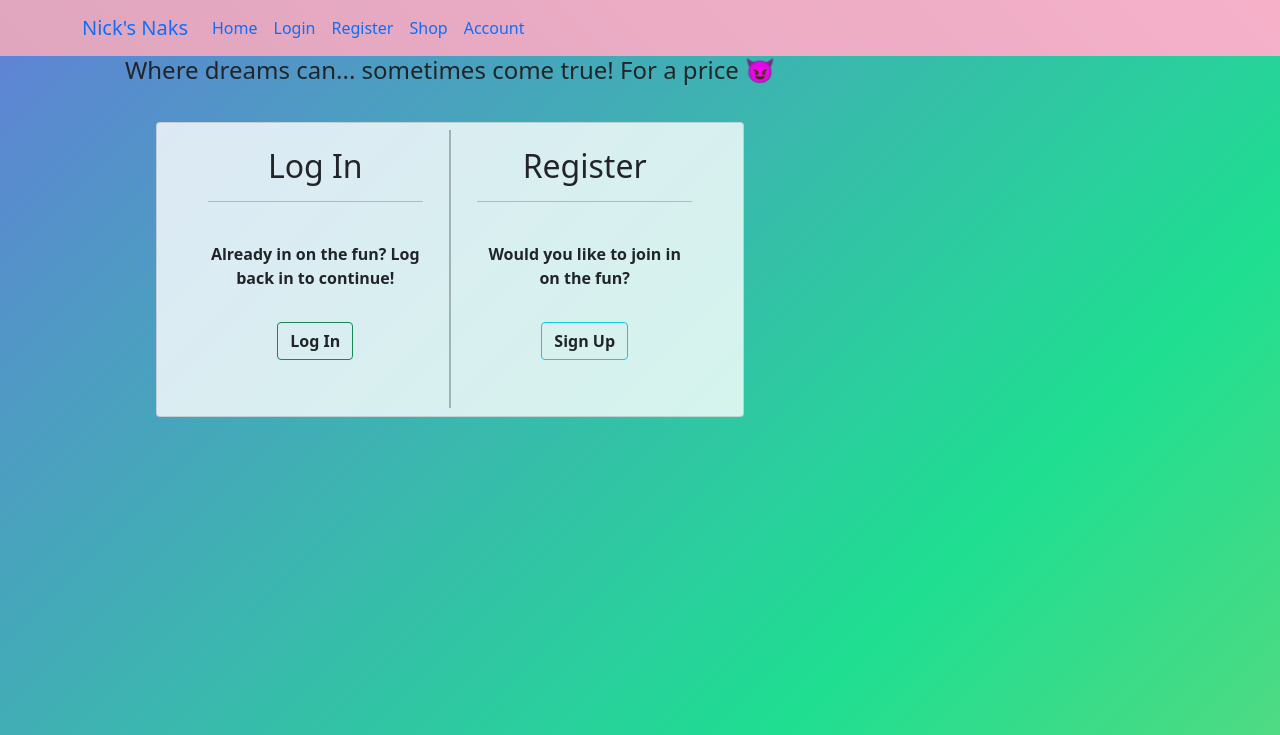
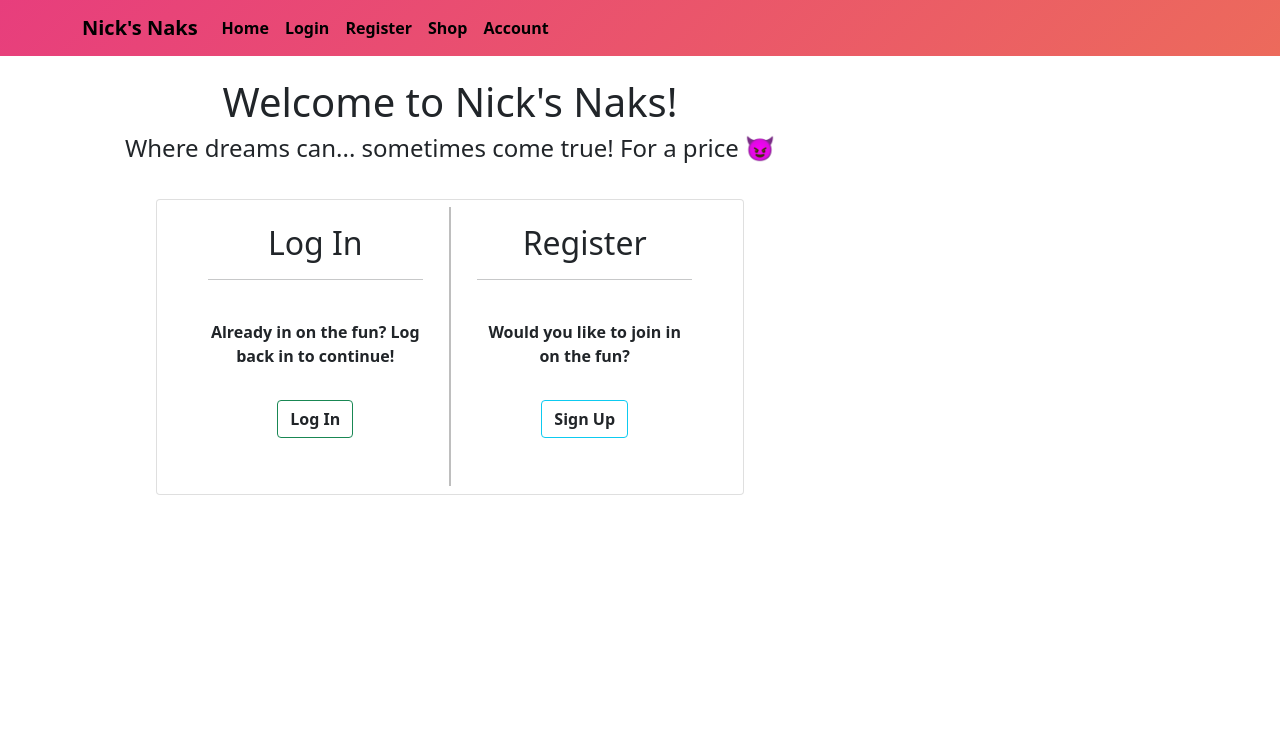
Before and after one commit to cookiewho/CST438_Project2_GroupE, a Django app: page / in a window 1280 px wide. Shown: the top 735 px of the page. Run offline with Django 3.2, Linux system fonts and the light colour scheme.

Commit message:
adding some flavour

```diff
--- a/wishlist/home/templates/home/base.html
+++ b/wishlist/home/templates/home/base.html
@@ -24,7 +24,7 @@
     <meta name="viewport" content="width=device-width, initial-scale=1.0">
 </head>
 
-<body class="gradientBody2">
+<body>
     <header class="site-header">
         <nav class="gradientNav navbarStyling navbar navbar-expand-md fixed-top">
             <div class="container">
@@ -51,6 +51,7 @@
     <main role="main" class="container">
         <div class="row">
             <div class="col-md-8">
+                <div class="messageBox">
                     {% if messages %}
                         {% for message in messages %}
                             <div class"alert alert-{{ message.tags }}">
@@ -58,6 +59,8 @@
                             </div>
                         {% endfor %}
                     {% endif %}
+                </div>
+                <div class="content">
                     {% block content %}{% endblock %}
                 </div>
             </div>
--- a/wishlist/home/templates/home/home.html
+++ b/wishlist/home/templates/home/home.html
@@ -1,6 +1,6 @@
 {% extends "home/base.html" %}
 {% block content %}
-<div class="content">
+
   <div>
     <h1 id="centeredText">Welcome to Nick's Naks!</h1>
     <h4 id="centeredText">Where dreams can... sometimes come true! For a price 😈</h4>
@@ -38,5 +38,5 @@
     </div>
 
   </div>
-</div>
+
 {% endblock content %}
--- a/wishlist/static/css/style.css
+++ b/wishlist/static/css/style.css
@@ -1,37 +1,8 @@
   .content {
-
     align-items: center;
     justify-content: center;
+    padding-top: 10%;
   }
-  /* .navbarStyling{
-    background-color: rgb(245, 154, 17);
-  }
-  .navbar-nav .nav-link{
-    font-weight: 500;
-  }
-
-  .navbar-nav .nav-link:hover{
-    color: #ffffff;
-  }
-
-  .navbar-nav .nav-link{
-    color: #cbd5db;
-  }
-  .navbarStyling{
-    background-color: rgb(245, 154, 17);
-  }
-  .navbar-nav .nav-link{
-    font-weight: 500;
-  }
-
-  .navbar-nav .nav-link:hover{
-    color: #ffffff;
-  }
-
-  .navbar-nav .nav-link{
-    color: #cbd5db;
-  } */
-
   #horizontalSign{
     text-align: center;
     margin: 5% auto;
@@ -53,23 +24,22 @@
     text-align: center;
   }
 
+  .navbarStyling a{
+    font-weight: bold;
+    color: black;
+  }
+
+  .navbarStyling a{
+    font-weight: bold;
+    color: black;
+  }
+
   .gradientNav {
-    background: linear-gradient(45deg, #d17c78, #cf9eb6, #fcb4cc);
+    background: linear-gradient(-45deg, #ee7752, #e73c7e, #23a6d5, #23d5ab);
     background-size: 400% 400%;
     animation: gradient 20s ease infinite;
   }
-  .gradientBody{
-    background: linear-gradient(-45deg, #ee7752, #e73c7e, #23a6d5, #23d5ab);
-    background-size: 400% 400%;
-    animation: gradient 5s ease infinite;
-  }
-  .gradientBody2 {
 
-    background: linear-gradient(-45deg, #ffcc4c,#1fde91, #864bff, #19aad1 );
-    background-size: 200% 1000%;
-    animation: gradient 20s ease infinite;
-
-  }
   @keyframes gradient {
     0% {
         background-position: 0% 50%;
@@ -88,6 +58,11 @@
     justify-content: space-between;
   }
 
+  .messageBox{
+    background-color: rgb(56, 255, 56);
+    padding: 2px 5px;
+  }
+
   .errorBox{
     background-color: rgb(255, 75, 75);
     padding: 2px 5px;
--- a/wishlist/users/templates/users/accountDetails.html
+++ b/wishlist/users/templates/users/accountDetails.html
@@ -1,6 +1,5 @@
 {% extends "home/base.html" %}
 {% block content %}
-    <div class="content">
     <p>Welcome to you account page <b>{{ first_name }} {{ last_name }}</b></p>
 
     <div class="wideButtonSelection">
@@ -16,5 +15,4 @@
 
     </div>
 
-    </div>
 {% endblock content %}
```
Lines whose indentation alone changed are shown as unchanged.
